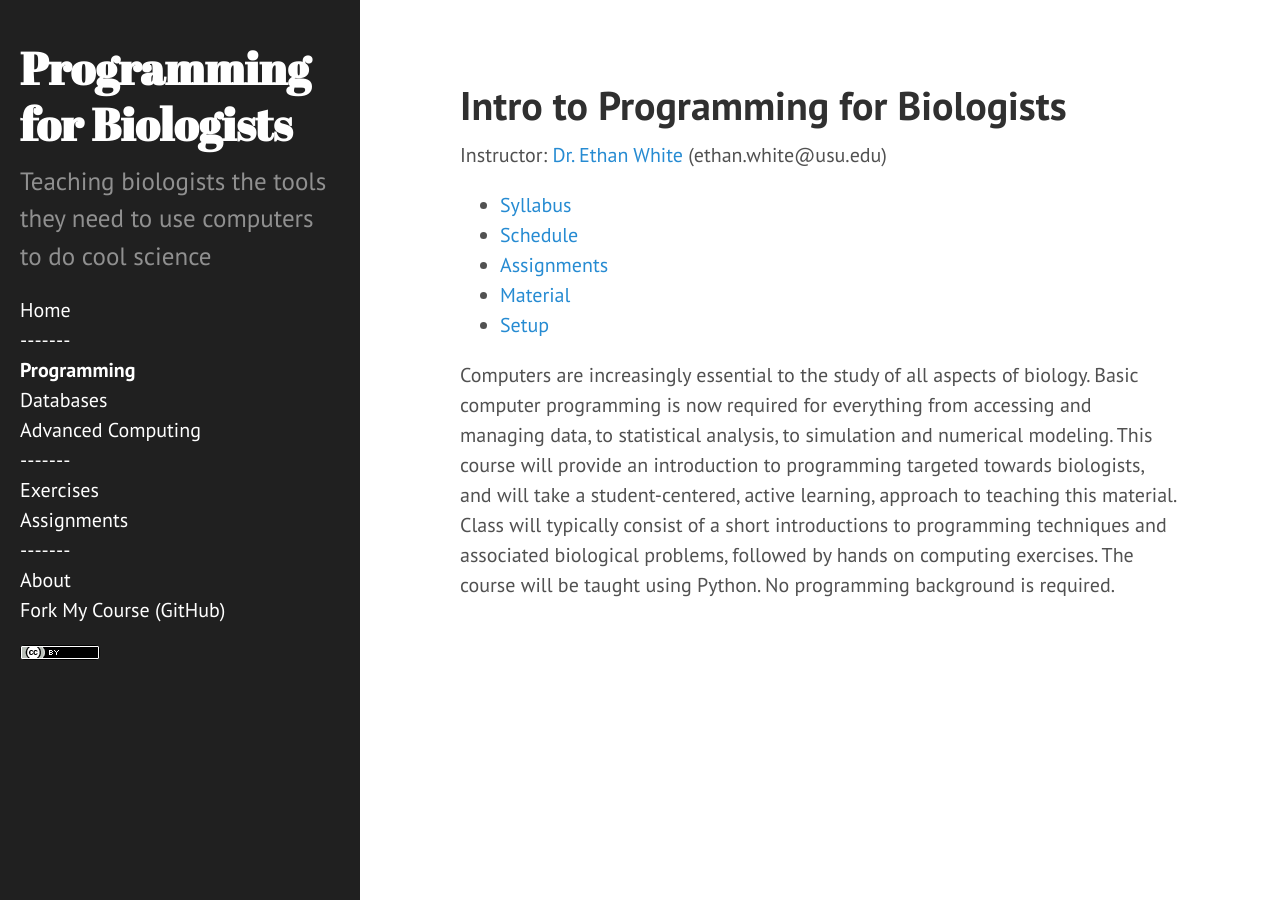
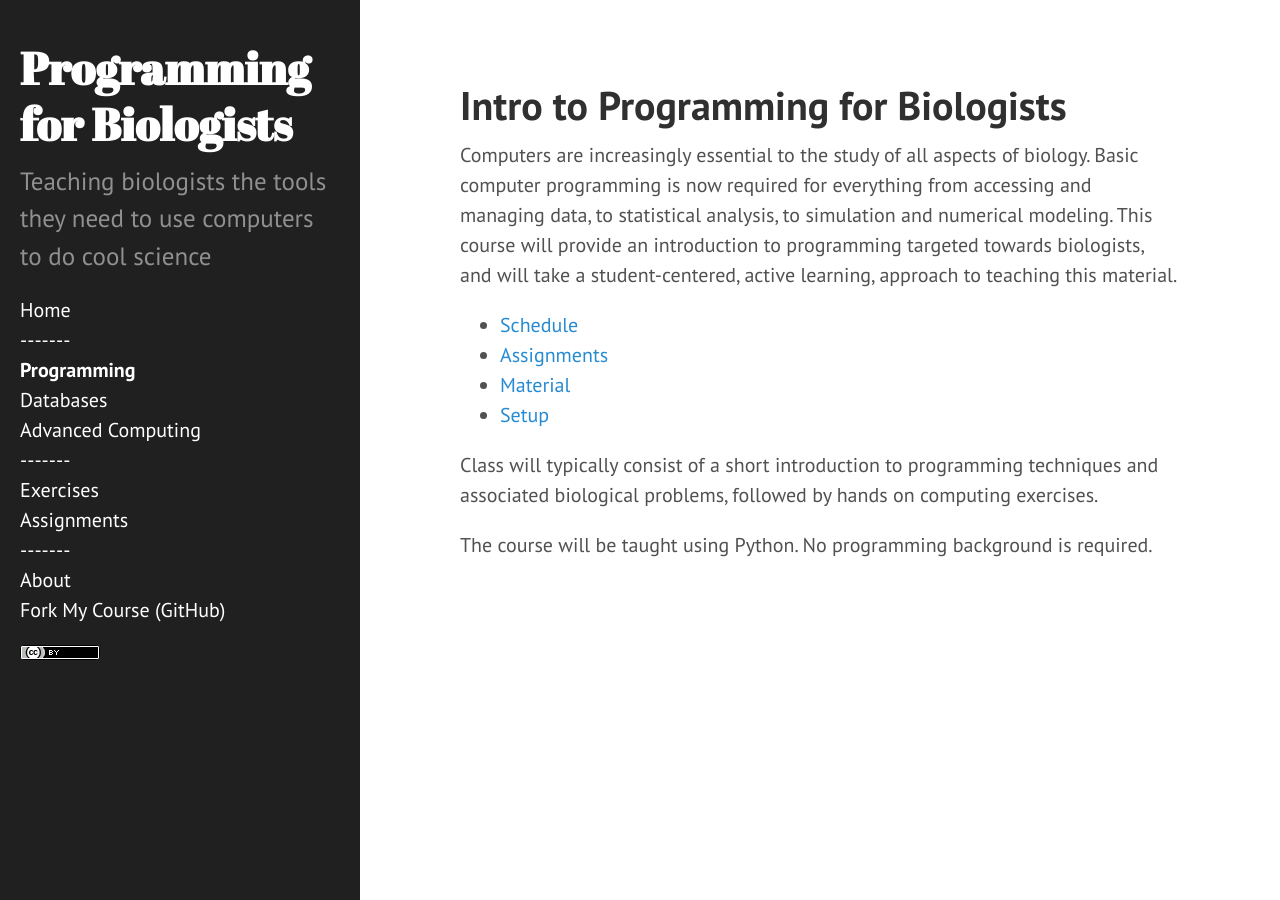
Before and after one commit to MonmouthSchool/MonmouthSchool.github.io, a Jekyll site: the page built from programming.md, in a window 1280 px wide. Built offline with Jekyll 4.4.1, drawn with Linux system fonts in a browser that asks for light colours; Markdown is read by kramdown in place of the engine named in the settings.

Commit message:
Update programming.md

```diff
--- a/programming.md
+++ b/programming.md
@@ -4,21 +4,21 @@ title: Intro to Programming for Biologists
 redirect_from: /introduction-programming-and-database-management-biologists/
 ---
 
-Instructor: [Dr. Ethan White](whitelab.weecology.org)
-(ethan.white@usu.edu)
+Computers are increasingly essential to the study of all aspects
+of biology. Basic computer programming is now required for everything from
+accessing and managing data, to statistical analysis, to simulation and
+numerical modeling. This course will provide an introduction to programming
+targeted towards biologists, and will take a student-centered, active learning,
+approach to teaching this material.
 
-* [Syllabus](/syllabus/programming-syllabus)
 * [Schedule](/syllabus/programming-schedule)
 * [Assignments](/assignments)
 * [Material](/material)
 * [Setup](/computer-setup)
 
-Computers are increasingly essential to the study of all aspects
-of biology. Basic computer programming is now required for everything from
-accessing and managing data, to statistical analysis, to simulation and
-numerical modeling. This course will provide an introduction to programming
-targeted towards biologists, and will take a student-centered, active learning,
-approach to teaching this material. Class will typically consist of a short
-introductions to programming techniques and associated biological problems,
-followed by hands on computing exercises. The course will be taught using
+Class will typically consist of a short
+introduction to programming techniques and associated biological problems,
+followed by hands on computing exercises.
+
+The course will be taught using
 Python. No programming background is required.
```
